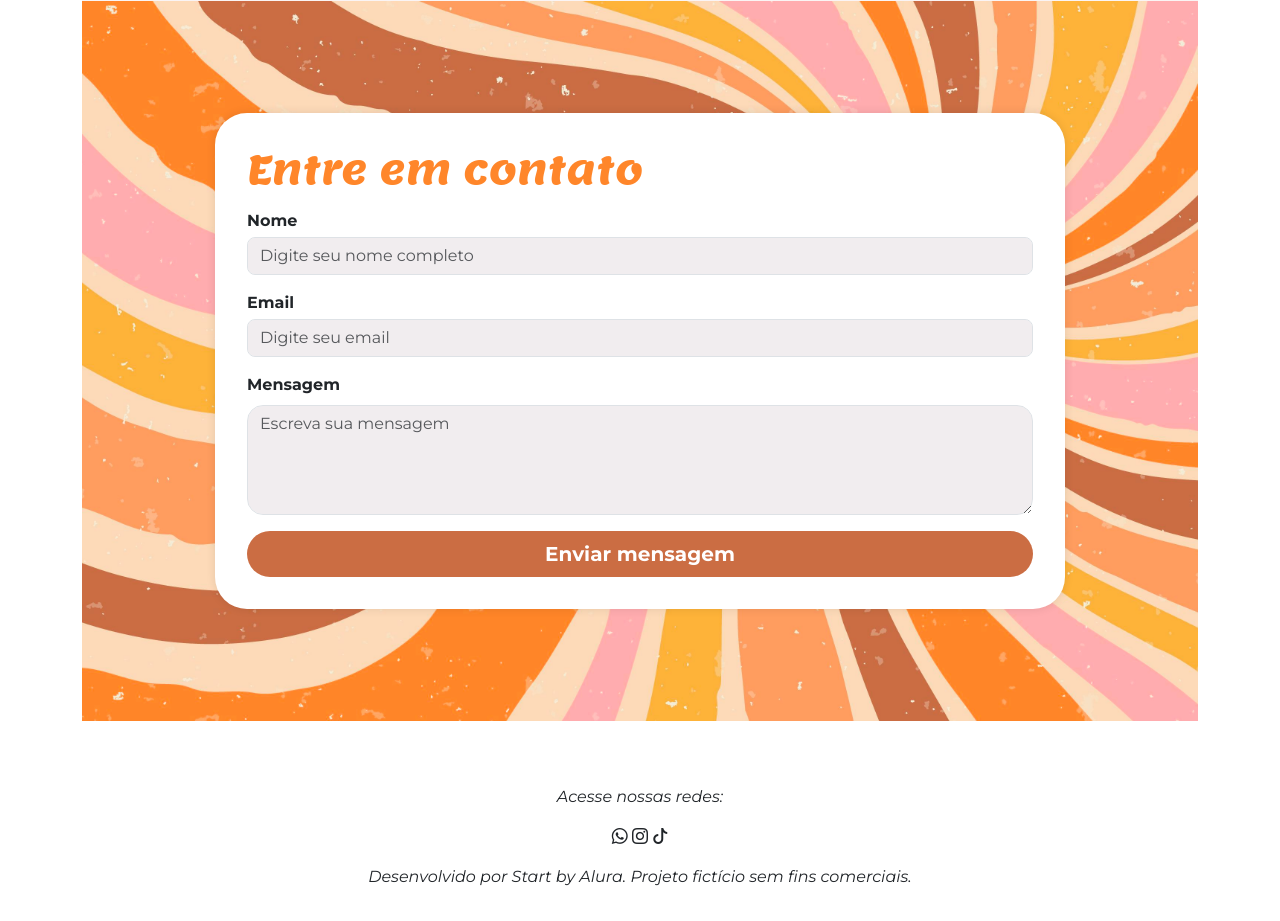
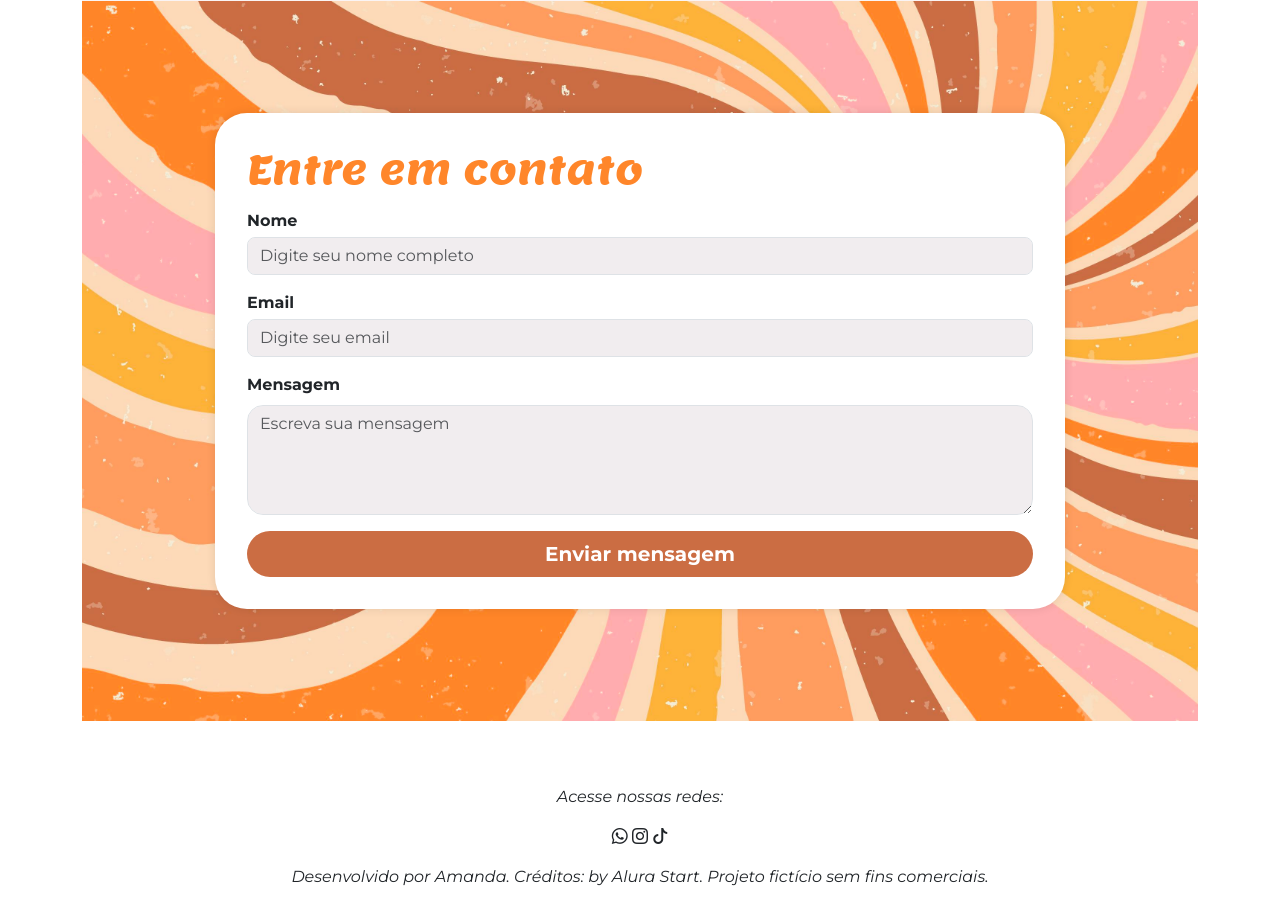
Before and after one commit to trix008/site-acessivel, a plain HTML site: page index.html in a window 1280 px wide. Shown: the part 2260-3181 px from the top of the page. Drawn offline with nearby package versions, Linux system fonts and the light colour scheme.

Commit message:
Update index.html

```diff
--- a/index.html
+++ b/index.html
@@ -127,7 +127,7 @@
         <i class="bi bi-whatsapp"></i>
         <i class="bi bi-instagram"></i>
         <i class="bi bi-tiktok"></i>
-        <p class="mt-3">Desenvolvido por Start by Alura. Projeto fictício sem fins comerciais.</p>
+        <p class="mt-3">Desenvolvido por Amanda. Créditos: by Alura Start. Projeto fictício sem fins comerciais.</p>
     </footer>
     <script src="https://cdnjs.cloudflare.com/ajax/libs/scrollReveal.js/4.0.9/scrollreveal.js"></script>
     <script src="script.js"></script>
```
